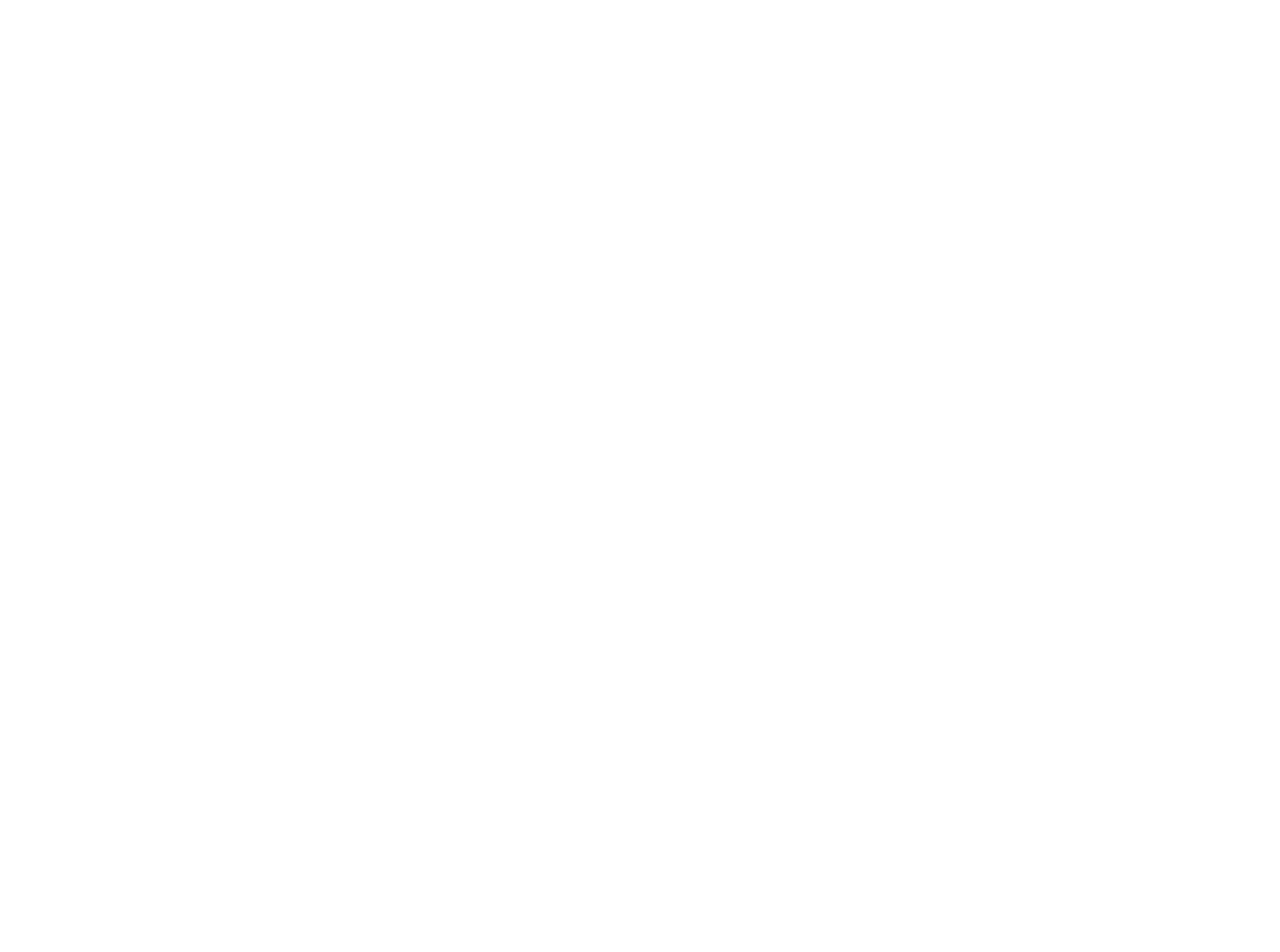
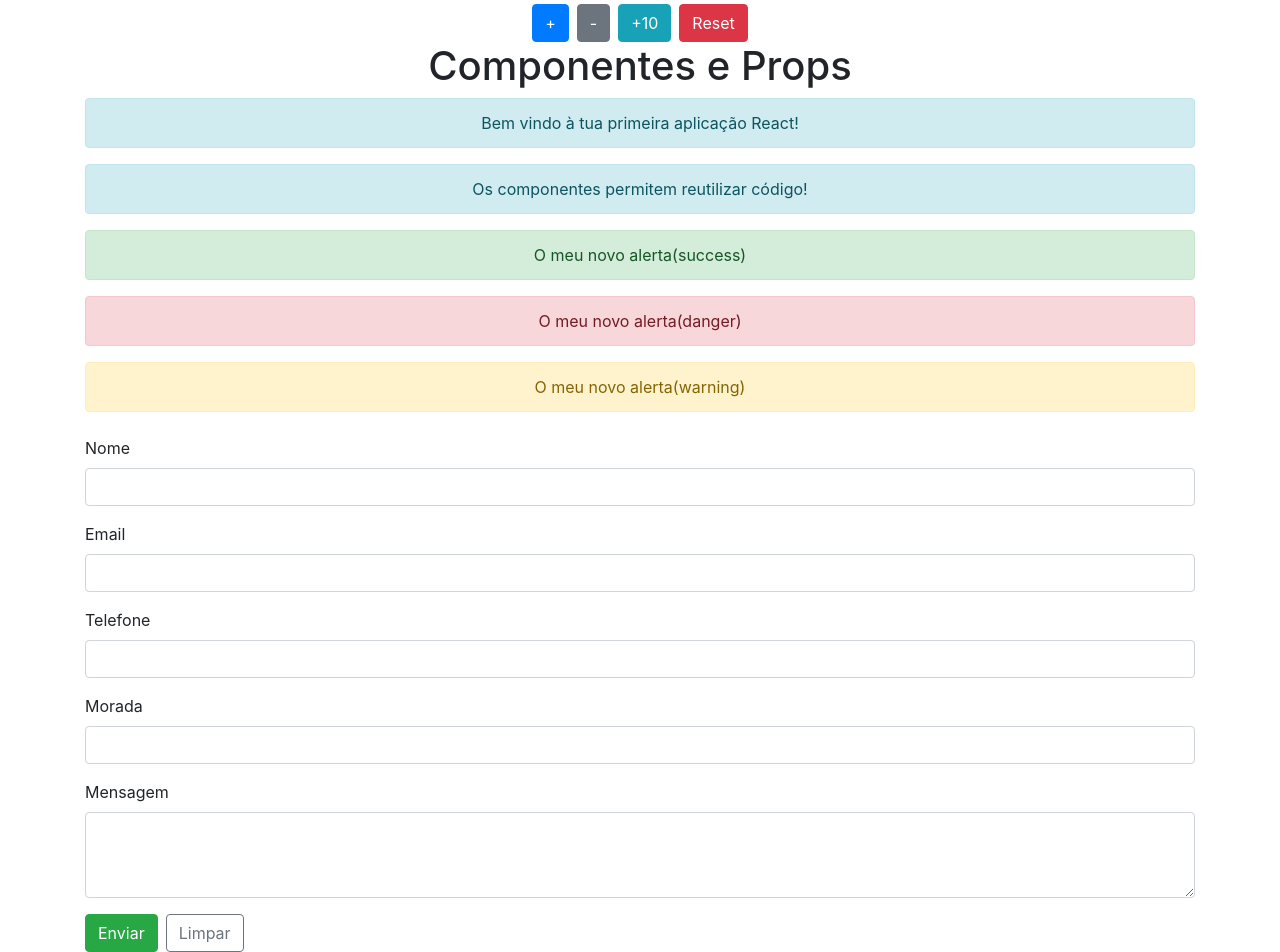
Before and after one commit to Rodrigo-1P/14837-REACT-APP-1, a React (Vite) app: page / in a window 1280 px wide. Shown: the part 226-1178 px from the top of the page. Before the commit the page ends 800 px from the top, so only its background shows below. Built offline with nearby package versions, Linux system fonts and the light colour scheme.

Commit message:
mensagens de alerta e formulário

```diff
--- a/src/Alerta.jsx
+++ b/src/Alerta.jsx
@@ -1,10 +1,10 @@
-// Um componente pode receber "props" (dados enviados pelo componente pai)
 function Alerta(props) {
-    // Aqui usamos props.sucess, enviada pelo componente App
+    // Aqui usamos props.texto, enviada pelo componente App
     return (
-        <div class="alert alert-success" role="alert">
-            This is a success alert—check it out!
+        <div className={`alert alert-${ props.tipo } text-center`} role="alert">
+            {props.texto}
         </div>
     );
 }
+
 export default Alerta;
--- a/src/App.jsx
+++ b/src/App.jsx
@@ -4,7 +4,10 @@ import viteLogo from './assets/vite.svg'
 import heroImg from './assets/hero.png'
 import './App.css'
 
-import Message from './Message.jsx'
+import Mensagem from './Mensagem.jsx'
+import Alerta from './Alerta.jsx'
+import Contador from './Contador.jsx'
+import Formulario from './Formulario.jsx'
 
 function App() {
   return (
@@ -20,7 +23,19 @@ function App() {
       >
         Clica-me!
       </button>
-      <Message mytext="Esta é a minha mensagem!" />
+
+      <Contador/>
+
+      <h1 className='text-center'>Componentes e Props</h1>
+
+      <Mensagem mytext="Bem vindo à tua primeira aplicação React!" />
+      <Mensagem mytext="Os componentes permitem reutilizar código!" />
+
+      <Alerta tipo="success" texto="O meu novo alerta(success)" />
+      <Alerta tipo="danger" texto="O meu novo alerta(danger)" />
+      <Alerta tipo="warning" texto="O meu novo alerta(warning)" />
+
+      <Formulario />
     </div>
   );
 }
--- /dev/null
+++ b/src/Contador.jsx
@@ -0,0 +1,37 @@
+import { useState } from 'react';
+    // useState cria um "estado" dentro do componente.
+    // Quando o estado muda, o componente é renderizado novamente.
+    function Contador() {
+        const [contagem, setContagem] = useState(0);
+        function aumentar() {
+            setContagem(contagem + 1);
+        }
+        function diminuir() {
+            if (contagem > 0) setContagem(contagem - 1);
+        }
+        function aumentar10() {
+            setContagem(contagem + 10);
+        }
+        function reiniciar() {
+            setContagem(0);
+        }
+        return (
+            <div className="text-center mt-4">
+            <h3>Contador: {contagem}</h3>
+            {/* Cada botão altera o estado de forma diferente */}
+            <button className="btn btn-primary mr-2" onClick={aumentar}>
+                +
+            </button>
+            <button className="btn btn-secondary mr-2" onClick={diminuir}>
+                -
+            </button>
+            <button className="btn btn-info mr-2" onClick={aumentar10}>
+                +10
+            </button>
+            <button className="btn btn-danger" onClick={reiniciar}>
+                Reset
+            </button>
+            </div>
+        );
+}
+export default Contador;
--- /dev/null
+++ b/src/Formulario.jsx
@@ -0,0 +1,96 @@
+import React, { useState } from 'react';
+function Formulario() {
+    // Estado único "formData" guarda todos os campos do formulário num objeto
+    const [formData, setFormData] = useState({
+        nome: '',
+        email: '',
+        telefone: '',
+        morada: '',
+        mensagem: ''
+    });
+
+    // Guarda os dados submetidos (para mostrar depois do envio)
+    const [dadosSubmetidos, setDadosSubmetidos] = useState(null);
+
+    // Esta função é chamada quando o formulário é submetido
+    function handleSubmit(e) {
+        e.preventDefault(); // impede o recarregamento da página
+        setDadosSubmetidos(formData); // guarda os dados preenchidos
+    }
+
+    // Limpa o formulário e os dados apresentados
+    function limparFormulario() {
+        setFormData({ nome: '', email: '', telefone: '', morada: '', mensagem: '' });
+        setDadosSubmetidos(null);
+    }
+    return (
+        <div className="mt-4">
+            <form onSubmit={handleSubmit}>
+
+                {/* Cada campo é controlado — o valor vem do estado React */}
+                <div className="form-group">
+                    <label>Nome</label>
+                    <input type="text" className="form-control" value={formData.nome} onChange={(e) =>
+
+                        setFormData({ ...formData, nome: e.target.value })} required />
+                </div>
+                <div className="form-group">
+                    <label>Email</label>
+                    <input type="email" className="form-control" value={formData.email} onChange={(e) =>
+
+                        setFormData({ ...formData, email: e.target.value })} required />
+                </div>
+                <div className="form-group">
+                    <label>Telefone</label>
+                    <input type="tel" className="form-control" value={formData.telefone} onChange={(e) =>
+
+                        setFormData({ ...formData, telefone: e.target.value })} />
+                </div>
+                <div className="form-group">
+                    <label>Morada</label>
+                    <input type="text" className="form-control" value={formData.morada} onChange={(e) =>
+
+                        setFormData({ ...formData, morada: e.target.value })} required />
+                </div>
+                <div className="form-group">
+                    <label>Mensagem</label>
+                    <textarea className="form-control" rows="3" value={formData.mensagem} onChange={(e) =>
+
+                        setFormData({ ...formData, mensagem: e.target.value })}></textarea>
+                </div>
+
+
+                {/* Botões de ação */}
+                <button className="btn btn-success mr-2">Enviar</button>
+
+                <button type="button" className="btn btn-outline-secondary"
+
+                    onClick={limparFormulario}>Limpar</button>
+            </form>
+
+            {/* Mostra os dados submetidos se existirem */}
+            {dadosSubmetidos && (
+                <div className="card mt-4">
+
+                    <div className="card-body">
+
+                        <h5 className="card-title">Dados Recebidos</h5>
+
+
+                        <p><strong>Nome:</strong> {dadosSubmetidos.nome}</p>
+
+                        <p><strong>Email:</strong> {dadosSubmetidos.email}</p>
+
+                        <p><strong>Telefone:</strong> {dadosSubmetidos.telefone}</p>
+
+                        <p><strong>Morada:</strong> {dadosSubmetidos.morada}</p>
+
+                        <p><strong>Mensagem:</strong> {dadosSubmetidos.mensagem}</p>
+
+                    </div>
+                </div>
+            )}
+        </div>
+    );
+}
+export default Formulario;
--- a/src/Mensagem.jsx
+++ b/src/Mensagem.jsx
@@ -1,8 +1,9 @@
+// Um componente pode receber "props" (dados enviados pelo componente pai)
 function Mensagem(props) {
-    // Aqui usamos props.texto, enviada pelo componente App
+// Aqui usamos props.texto, enviada pelo componente App
     return (
         <div className="alert alert-info text-center" role="alert">
-            {props.texto}
+            {props.mytext}
         </div>
     );
 }
--- a/src/main.jsx
+++ b/src/main.jsx
@@ -6,6 +6,7 @@ import 'bootstrap/dist/css/bootstrap.min.css'
 
 import App from './App.jsx'
 import Message from './Message.jsx'
+import Mensagem from './Mensagem.jsx'
 import Header from './Header.jsx'
 import Footer from './Footer.jsx'
 
```
